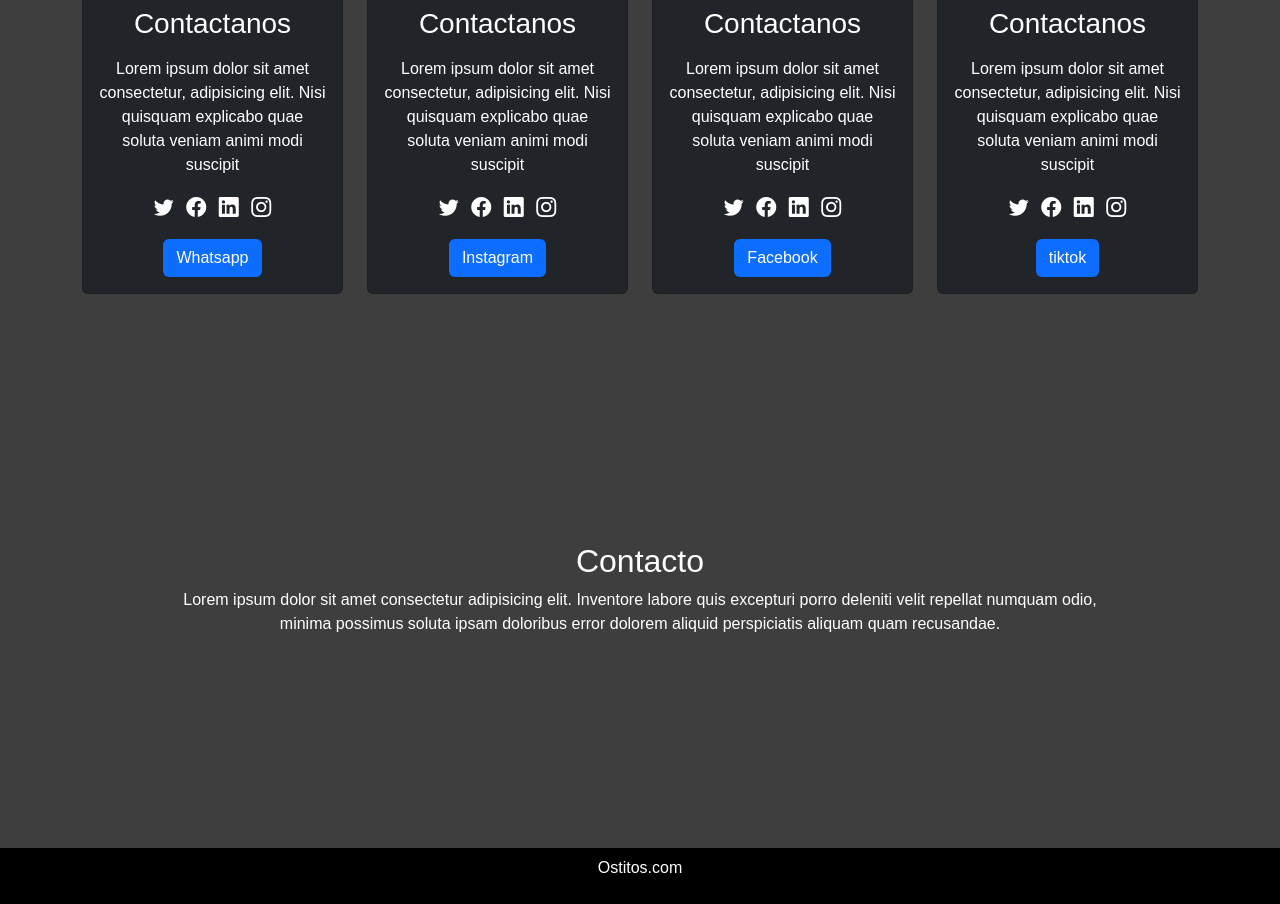
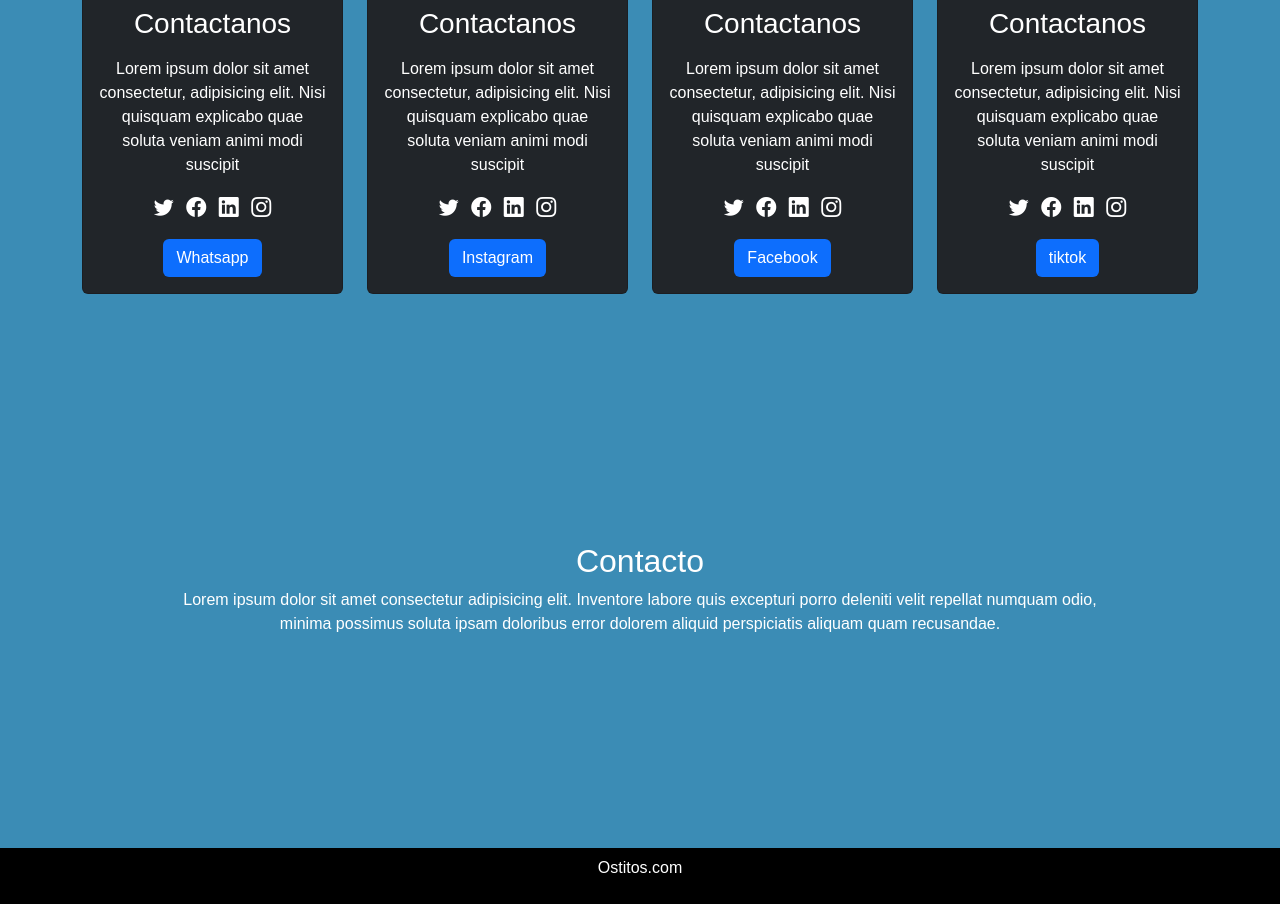
Before and after one commit to jonsnow7291/Ostitos, a PHP site: page /Inicio.html in a window 1280 px wide. Shown: the part 3190-4094 px from the top of the page. Run offline with PHP 8.4, Linux system fonts and the light colour scheme; some libraries are stand-ins or nearby versions.

Commit message:
Modificaciones html y css
se modifico el inicio y el css
cambiando el fondo negro por el fondo de incio de sesion
se elimino el menuuu
se modifico el color de ostitos en la parte izquierda para ser mas especificos el color blanco del "tos" por un color rojo

```diff
--- a/Codigos/css/Inicio.css
+++ b/Codigos/css/Inicio.css
@@ -1,9 +1,34 @@
+:root{
+    --green: hsl(162, 45%, 56%);
+    --lead: hsl(162, 2%, 56%);
+    --blue: hsl(220, 85%, 57%);
+    --violet: hsl(272, 92, 32%);
+    --text-white: hsl(0, 0%, 100%);
+    --text-black: hsl(0, 0%, 0%);
+    --text-linght-gray: hsl(0, 0%, 90%);
+    --body-bg-color: hsl(200, 51%, 47%);
+    --glass-bg-color: hsla(0, 0%, 100%, 0.05);
+    --border-color-lead: hsla(0, 0%, 100%, 0.25);
+    --border-color-black: hsla(0, 0%, 0%, 0.25);
+    --blur: blur(10px);
+    --button-hover-color: hsla(0, 0%, 0%, 0.3);
+}
+
 *{
     font-family: Arial, Helvetica, sans-serif;
+    margin: 0;
+    padding: 0;
+    box-sizing: border-box;
 }
 
 body{
-    background: #3e3e3e;
+    background-color: var(--body-bg-color);
+    color: var(--text-linght-gray);
+    font-family: 'Poppins', sans-serif;
+    font-weight: 300;
+    font-size: 16px;
+    line-height: 1.5;
+    overflow-x: hidden;
 }
 
 .section-padding {
@@ -41,7 +66,6 @@ z-index: 2;
     height: 100%;
     top: 0%;
     left: 0%;
-    background: rgba(0, 30, 82, 0.327);
     z-index: 1;
 }
 
@@ -52,7 +76,7 @@ z-index: 2;
 }
 
 .navbar-dark .navbar-brand {
-color: aliceblue;
+color: rgb(253, 6, 6);
 font-size: 25px;
 text-transform: uppercase;
 font-weight: bold;
@@ -110,7 +134,4 @@ letter-spacing: 2px;
     .section-padding{
         padding: 50px 0;
     }
-    .menuuu{
-        background-color: aqua;
-    }
 }
--- a/Codigos/css/Productos.css
+++ b/Codigos/css/Productos.css
@@ -37,7 +37,7 @@ body{
 }
 .earphones_contenedor{
     text-align: center;
-    background-color: rgb(13, 7, 66);
+    background-color: rgb(30, 66, 7);
     max-width: 400px;
     height: 500px;
     border-radius: 30px;
```
